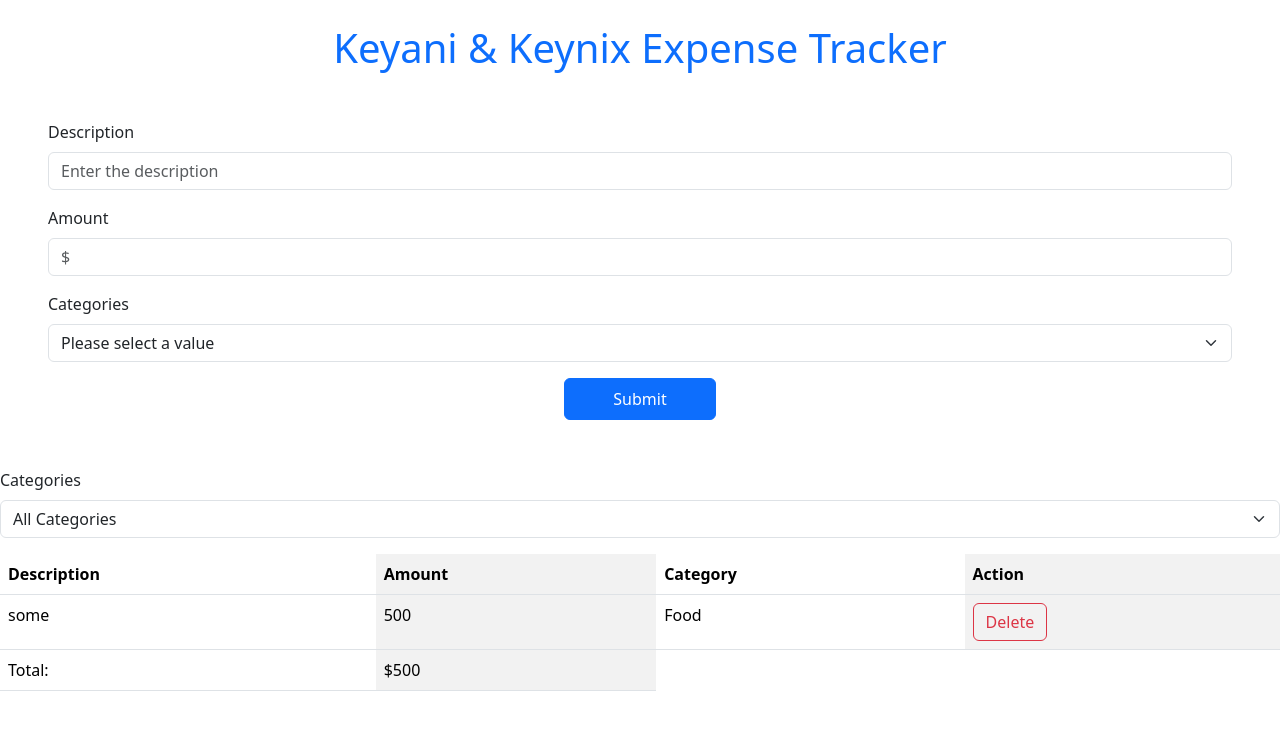
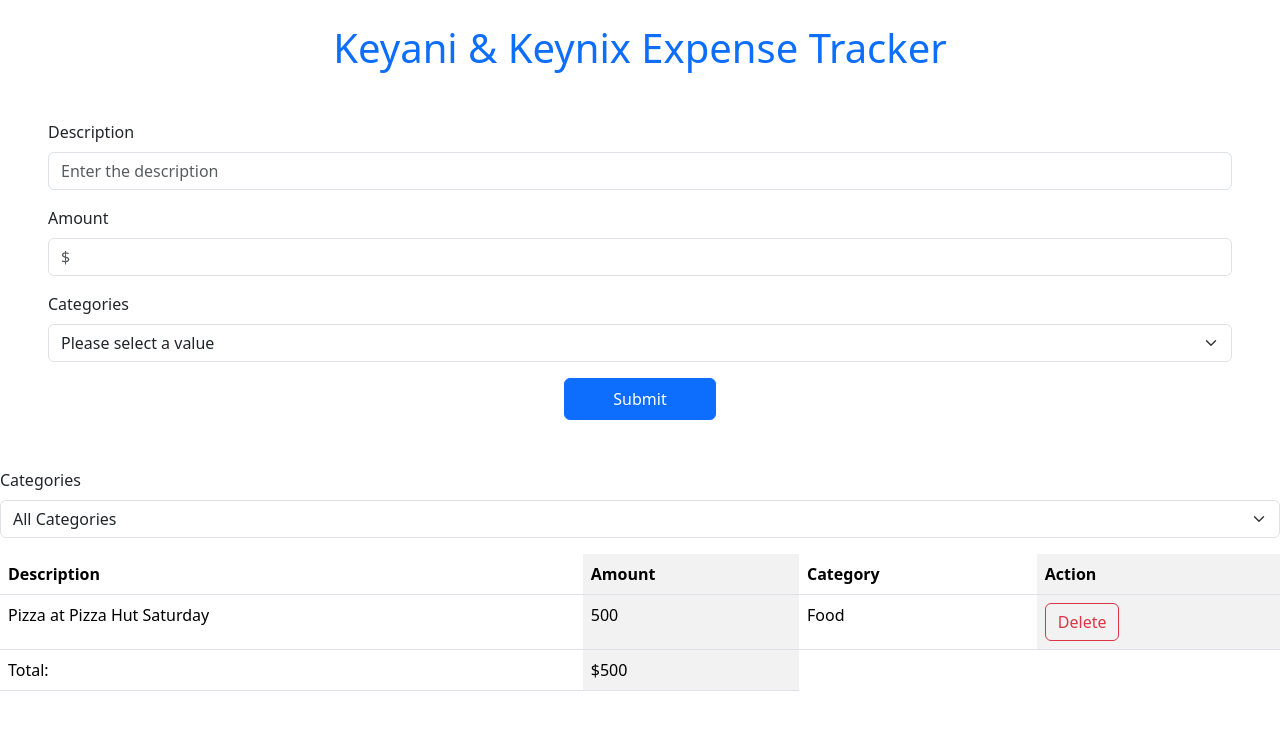
Before and after one commit to PhoenixAssutech/Keyani, a React app: page / in a window 1280 px wide. Shown: the top 730 px of the page. Built offline with nearby package versions, Linux system fonts and the light colour scheme; the HTML template or start-up script is replaced by a standard one.

Commit message:
add a more useful description on the expense list default.

```diff
--- a/src/App.tsx
+++ b/src/App.tsx
@@ -15,7 +15,7 @@ function App() {
       id: 1,
       amount: 500,
       category: "Food",
-      description: "some",
+      description: "Pizza at Pizza Hut Saturday",
     },
   ]);
 
```
